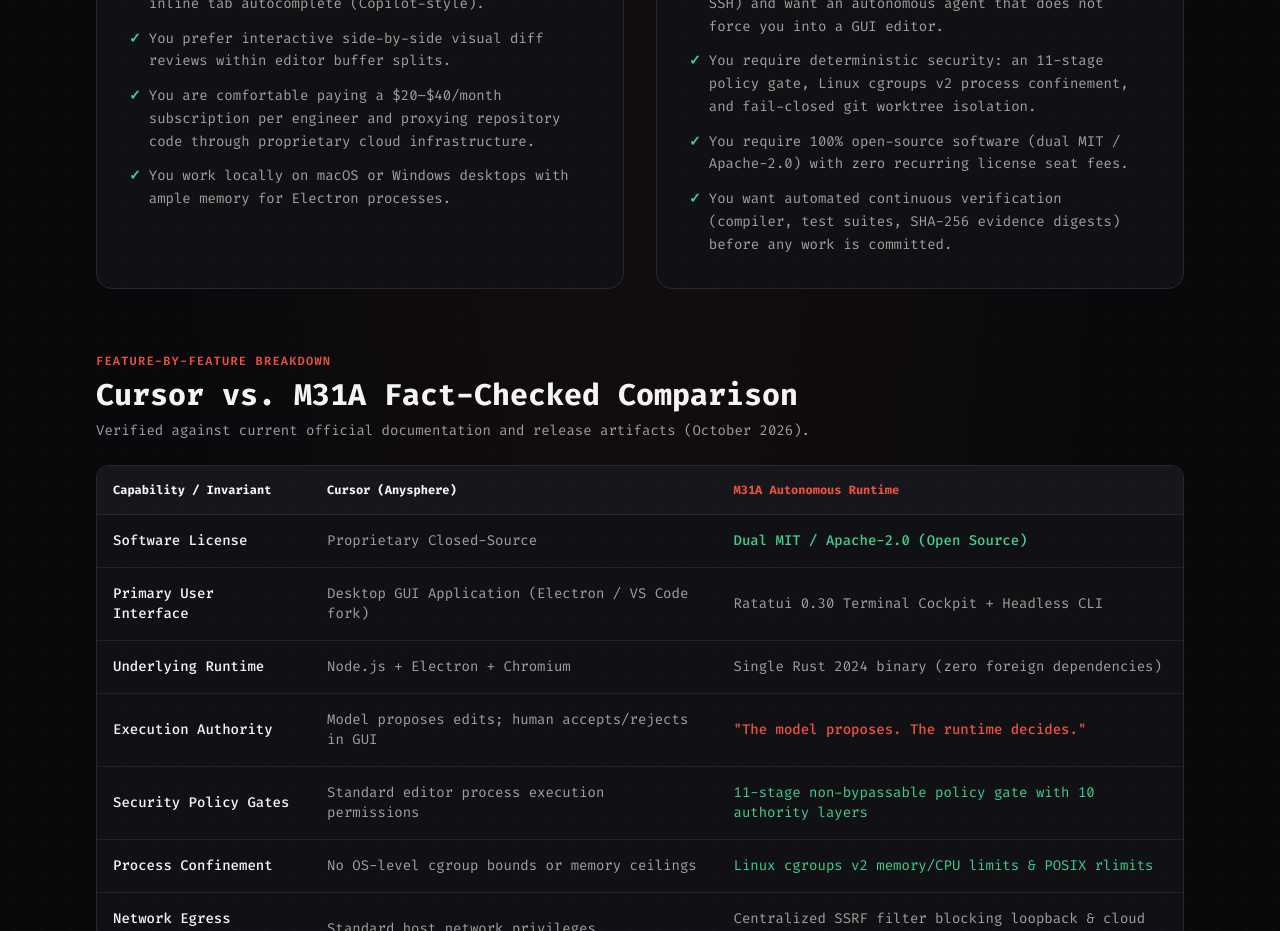
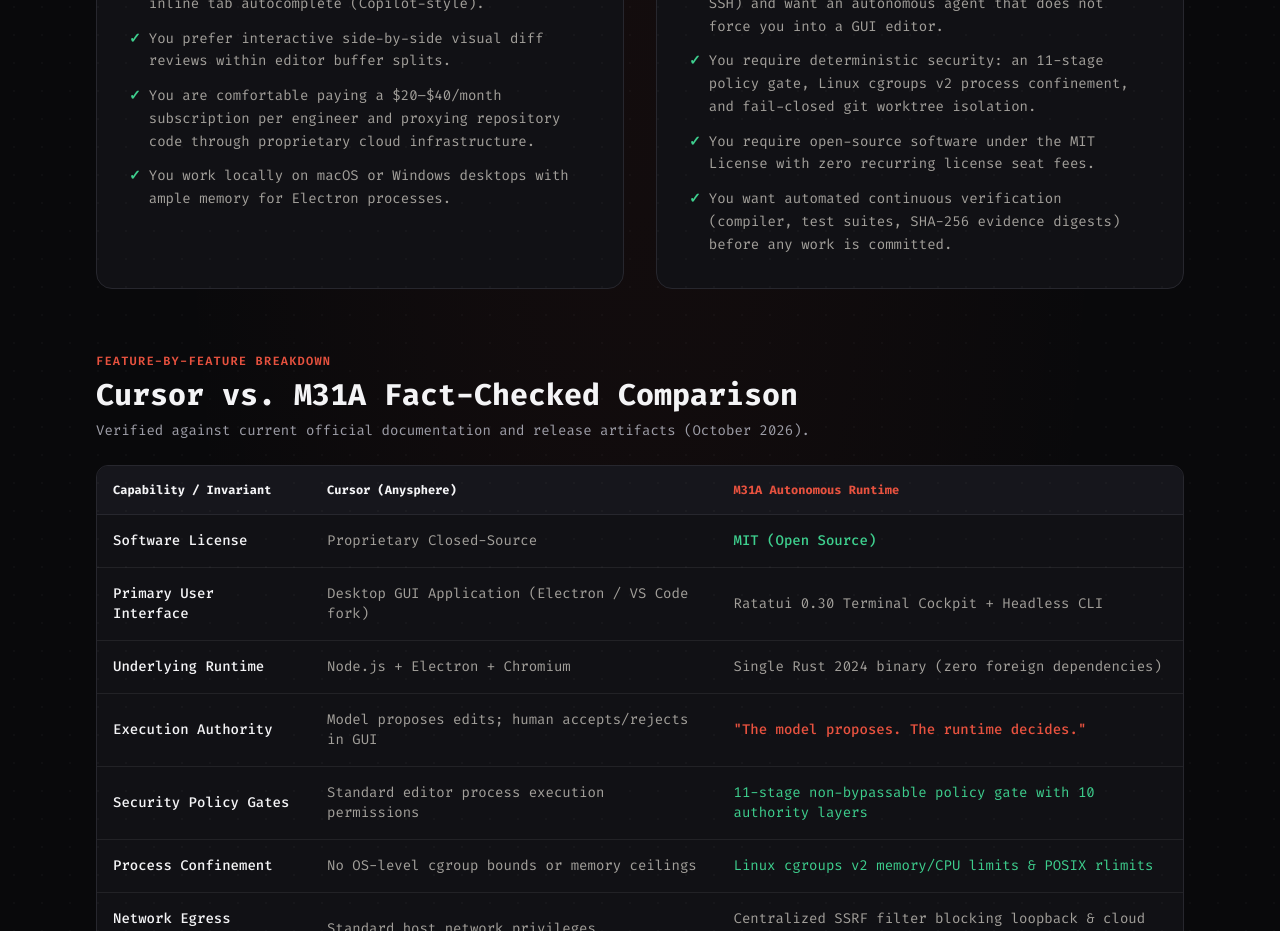
Before and after one commit to eshanized/m31a.tonmoyinfrastructure.org, a Next.js app: page /alternatives/cursor in a window 1280 px wide. Shown: the part 1060-1991 px from the top of the page. Built offline with nearby package versions, Linux system fonts and the light colour scheme; no server answers.

Commit message:
fix(content): correct M31A license in comparison pages

```diff
--- a/app/alternatives/cursor/page.tsx
+++ b/app/alternatives/cursor/page.tsx
@@ -157,7 +157,7 @@
               </li>
               <li className="flex items-start gap-2">
                 <span className="text-[#3ECF8E] font-bold">✓</span>
-                <span>You require 100% open-source software (dual MIT / Apache-2.0) with zero recurring license seat fees.</span>
+                <span>You require open-source software under the MIT License with zero recurring license seat fees.</span>
               </li>
               <li className="flex items-start gap-2">
                 <span className="text-[#3ECF8E] font-bold">✓</span>
@@ -194,7 +194,7 @@
                 <tr>
                   <td className="p-4 font-medium text-[#F4F4F6]">Software License</td>
                   <td className="p-4">Proprietary Closed-Source</td>
-                  <td className="p-4 text-[#3ECF8E] font-medium">Dual MIT / Apache-2.0 (Open Source)</td>
+                  <td className="p-4 text-[#3ECF8E] font-medium">MIT (Open Source)</td>
                 </tr>
                 <tr>
                   <td className="p-4 font-medium text-[#F4F4F6]">Primary User Interface</td>
```
